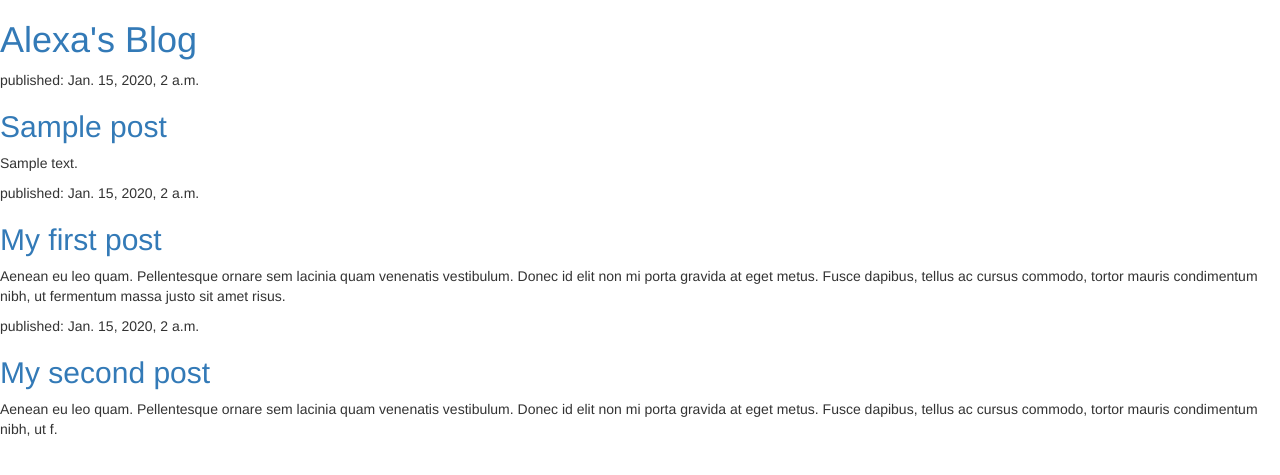
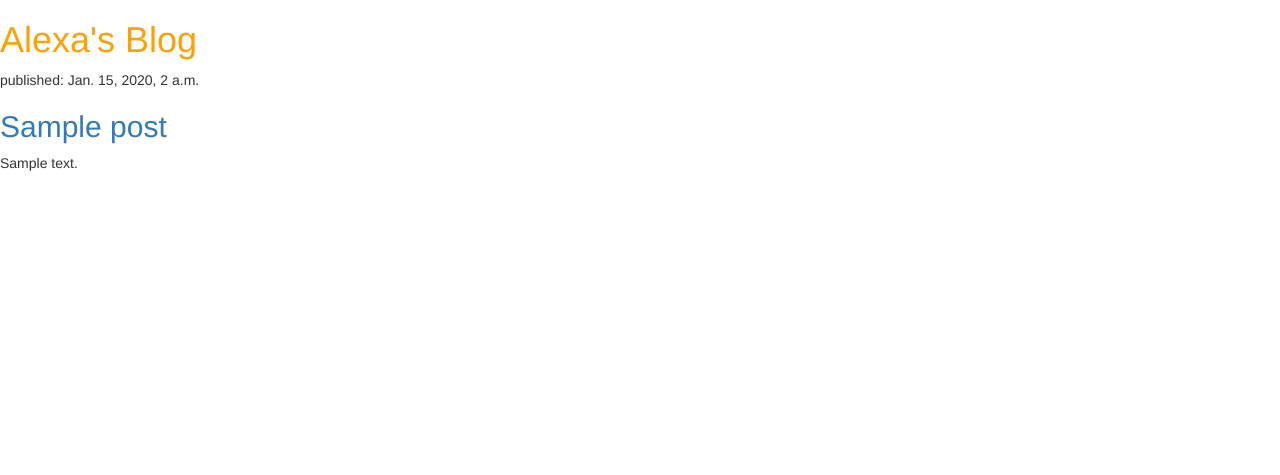
Before and after one commit to amurray101/django-blog, a Django app: template blog/templates/blog/post_list.html in a window 1280 px wide. Shown: the top 475 px of the page. Run offline with Django 3.2, Linux system fonts and the light colour scheme; the template is opened without the code that fills it: values that come from a table or form of the project are taken from there, others are empty; tables that the repository leaves empty hold one stand-in row (values such as "Sample post"); some libraries are stand-ins or nearby versions.

Commit message:
Update HTML/add CSS

```diff
--- /dev/null
+++ b/blog/static/css/blog.css
@@ -0,0 +1,3 @@
+h1 a {
+    color: #FCA205;
+}
--- a/blog/templates/blog/post_list.html
+++ b/blog/templates/blog/post_list.html
@@ -1,9 +1,13 @@
+{% load staticfiles %}
 <link rel="stylesheet" href="//maxcdn.bootstrapcdn.com/bootstrap/3.2.0/css/bootstrap.min.css">
 <link rel="stylesheet" href="//maxcdn.bootstrapcdn.com/bootstrap/3.2.0/css/bootstrap-theme.min.css">
 
 <html>
     <head>
         <title>Alexa's Blog</title>
+        <link rel="stylesheet" href="//maxcdn.bootstrapcdn.com/bootstrap/3.2.0/css/bootstrap.min.css">
+        <link rel="stylesheet" href="//maxcdn.bootstrapcdn.com/bootstrap/3.2.0/css/bootstrap-theme.min.css">
+        <link rel="stylesheet" href="{% static 'css/blog.css' %}">
     </head>
     <body>
         <div>
@@ -18,16 +22,5 @@
         </div>
 {% endfor %}
 
-        <div>
-            <p>published: {{post.published_date}}</p>
-            <h2><a href="">My first post</a></h2>
-            <p>Aenean eu leo quam. Pellentesque ornare sem lacinia quam venenatis vestibulum. Donec id elit non mi porta gravida at eget metus. Fusce dapibus, tellus ac cursus commodo, tortor mauris condimentum nibh, ut fermentum massa justo sit amet risus.</p>
-        </div>
-
-        <div>
-            <p>published: {{post.published_date}}</p>
-            <h2><a href="">My second post</a></h2>
-            <p>Aenean eu leo quam. Pellentesque ornare sem lacinia quam venenatis vestibulum. Donec id elit non mi porta gravida at eget metus. Fusce dapibus, tellus ac cursus commodo, tortor mauris condimentum nibh, ut f.</p>
-        </div>
     </body>
 </html>
```
